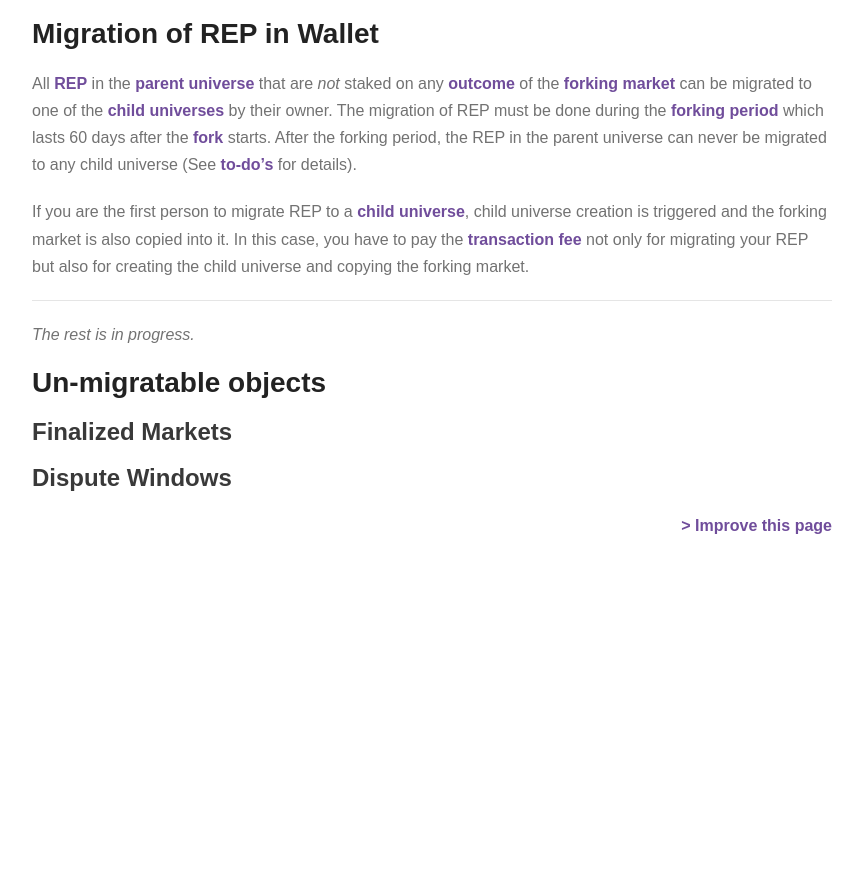
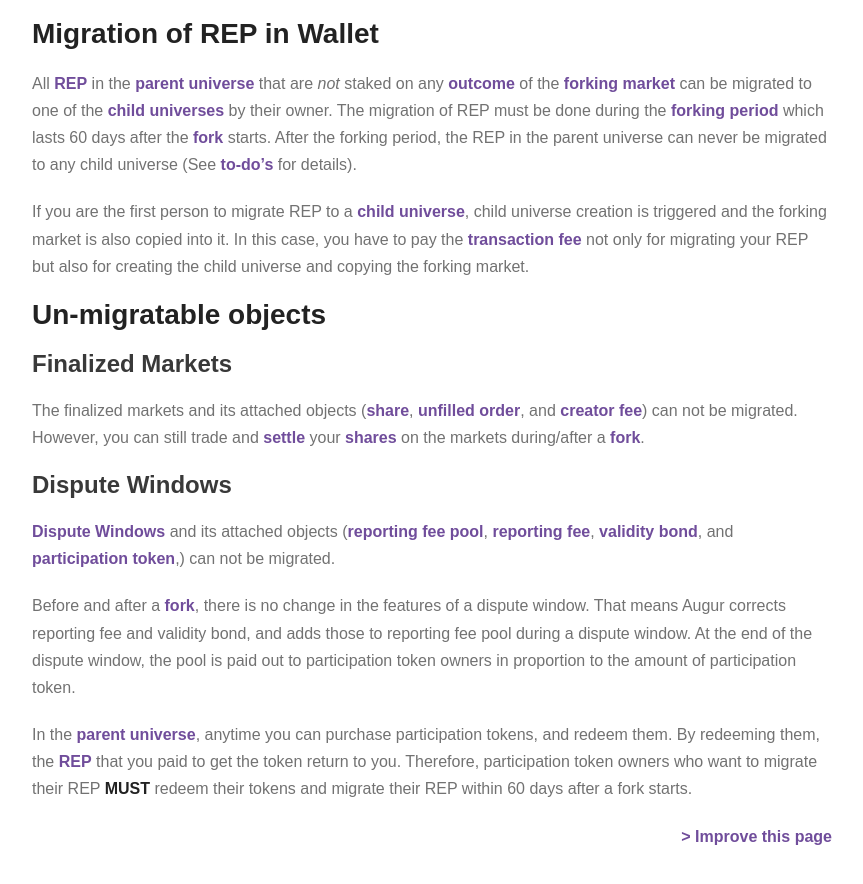
Before and after one commit to MicahZoltu/Augur.Guide-for-IPFS, a Jekyll site: the page built from collections/_version2-english/9-fork/4-migration-of-the-objects.md, in a window 1280 px wide and 900 px high, scrolled down 4959 px. Shown: the top 884 px of the window, without its empty margins (358-1221 px from the left). Built offline with Jekyll 4.4.1, drawn with Linux system fonts in a browser that asks for light colours; comment, search, counter and statistics services are not loaded; before the commit the page ends 5548 px from its top, so only the background shows below that.

Commit message:
Add subsections on "migration of the objects" I added subsections:  - un-migratable objects   - finalized markets   - dispute windows
This is the last part of the Fork section.

```diff
--- a/collections/_version2-english/9-fork/4-migration-of-the-objects.md
+++ b/collections/_version2-english/9-fork/4-migration-of-the-objects.md
@@ -29,6 +29,8 @@
 {% assign glossary_outcome = glossary_path | append: '#Outcome' %}
 {% assign glossary_parent_universe = glossary_path | append: '#Parent_Universe' %}
 {% assign glossary_participation_token = glossary_path | append: '#Participation_Token' %}
+{% assign glossary_reporting_fee = glossary_path | append: '#Reporting_Fee' %}
+{% assign glossary_reporting_fee_pool = glossary_path | append: '#Reporting_Fee_Pool' %}
 {% assign glossary_reputation_token = glossary_path | append: '#Reputation_Token' %}
 {% assign glossary_roi = glossary_path | append: '#ROI' %}
 {% assign glossary_settlement = glossary_path | append: '#Settlement' %}
@@ -138,10 +140,13 @@
 
 If you are the first person to migrate REP to a [child universe]({{glossary_child_universe}}), child universe creation is triggered and the forking market is also copied into it. In this case, you have to pay the [transaction fee]({{glossary_transaction_fee}}) not only for migrating your REP but also for creating the child universe and copying the forking market.
 
----
-
-*The rest is in progress.*
-
 # Un-migratable objects
 ## Finalized Markets
+The finalized markets and its attached objects ([share]({{glossary_share}}), [unfilled order]({{glossary_unfilled_order}}), and [creator fee]({{glossary_creator_fee}})) can not be migrated. However, you can still trade and [settle]({{glossary_settlement}}) your [shares]({{glossary_share}}) on the markets during/after a [fork]({{glossary_fork}}).
+
 ## Dispute Windows
+[Dispute Windows]({{glossary_dispute_window}}) and its attached objects ([reporting fee pool]({{glossary_reporting_fee_pool}}), [reporting fee]({{glossary_reporting_fee}}), [validity bond]({{glossary_validity_bond}}), and [participation token]({{glossary_participation_token}}),) can not be migrated.
+
+Before and after a [fork]({{glossary_fork}}), there is no change in the features of a dispute window. That means Augur corrects reporting fee and validity bond, and adds those to reporting fee pool during a dispute window. At the end of the dispute window, the pool is paid out to participation token owners in proportion to the amount of participation token.
+
+In the [parent universe]({{glossary_parent_universe}}), anytime you can purchase participation tokens, and redeem them. By redeeming them, the [REP]({{glossary_reputation_token}}) that you paid to get the token return to you. Therefore, participation token owners who want to migrate their REP **MUST** redeem their tokens and migrate their REP within 60 days after a fork starts.
```
